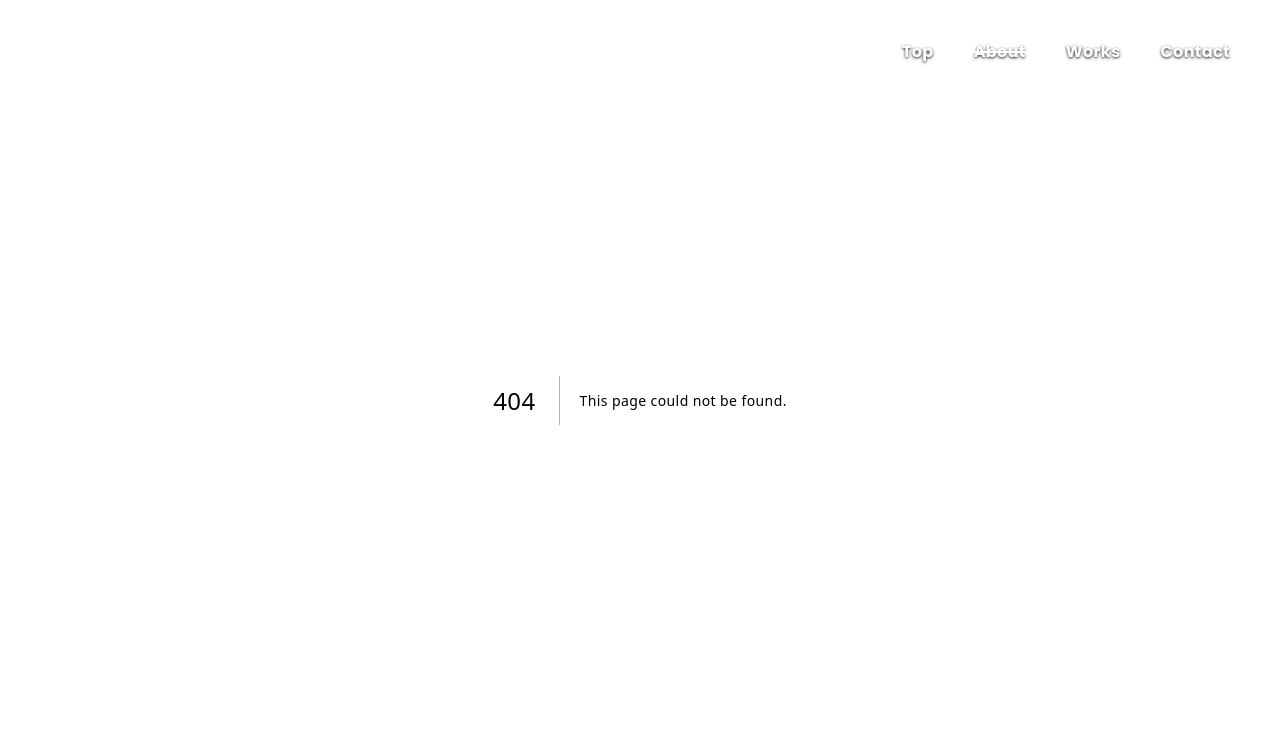
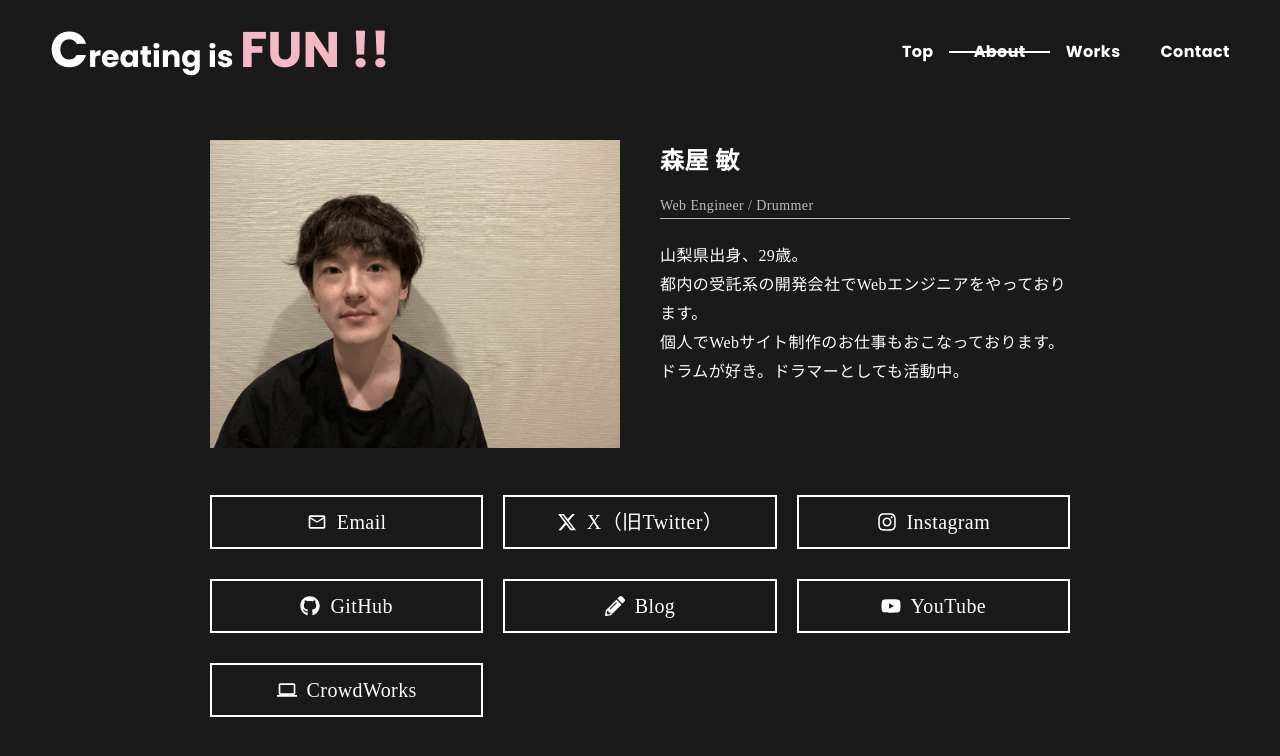
Before and after one commit to Satoshi-Moriya/my-portfolio-site, a Next.js app: page /about in a window 1280 px wide. Before the commit this address had no page. Shown: the top 756 px of the page. Built offline with nearby package versions, Linux system fonts and the light colour scheme.

Commit message:
Aboutページを一旦いい感じにした #27

```diff
--- a/package.json
+++ b/package.json
@@ -14,6 +14,7 @@
     "next": "14.0.4",
     "react": "^18",
     "react-dom": "^18",
+    "react-icons": "^5.2.1",
     "styled-components": "^6.1.6",
     "styled-reset": "^4.5.2",
     "swiper": "^11.0.5"
--- /dev/null
+++ b/src/pages/about.tsx
@@ -0,0 +1,162 @@
+import LogoTitle from '@/components/LogoTitle'
+import { usePageTransition } from '@/components/PageTransitionContext';
+import { motion } from 'framer-motion';
+import React, { useEffect } from 'react'
+import styled from 'styled-components';
+import { MdOutlineEmail } from "react-icons/md";
+import { FaXTwitter } from "react-icons/fa6";
+import { FaInstagram } from "react-icons/fa";
+import { FaGithub } from "react-icons/fa";
+import { FaPencilAlt } from "react-icons/fa";
+import { FaYoutube } from "react-icons/fa";
+import { MdComputer } from "react-icons/md";
+
+
+export default function About() {
+  const { transitionFrom, setTransitionFrom } = usePageTransition();
+
+  useEffect(() => {
+    setTransitionFrom("about");
+  }, []);
+
+  return (
+    <Inner>
+      <LogoTitle />
+      <AboutContents
+        initial={{ opacity: 0 }}
+        animate={{
+          opacity: 1,
+          transition:{ duration: 0.2, delay: 1}
+        }}
+      >
+        <AboutImageWrapper>
+          <img src="/images/about.png" alt="森屋 敏" />
+        </AboutImageWrapper>
+        <AboutTextWrapper>
+          <AboutTitle>
+            <h2>森屋 敏</h2>
+            <p>Web Engineer / Drummer</p>
+          </AboutTitle>
+          <AboutDescription>
+            <p>山梨県出身、29歳。</p>
+            <p>都内の受託系の開発会社でWebエンジニアをやっております。</p>
+            <p>個人でWebサイト制作のお仕事もおこなっております。</p>
+            <p>ドラムが好き。ドラマーとしても活動中。</p>
+          </AboutDescription>
+        </AboutTextWrapper>
+        <AboutExternalLinks>
+          <AboutExternalLink href="https://example.com/" target="_blank" rel="noopener noreferrer">
+            <MdOutlineEmail />
+            <span>Email</span>
+          </AboutExternalLink>
+          <AboutExternalLink href="https://twitter.com/_moriyas" target="_blank" rel="noopener noreferrer">
+            <FaXTwitter />
+            <span>X（旧Twitter）</span>
+          </AboutExternalLink>
+          <AboutExternalLink href="https://example.com/" target="_blank" rel="noopener noreferrer">
+            <FaInstagram />
+            <span>Instagram</span>
+          </AboutExternalLink>
+          <AboutExternalLink href="https://example.com/" target="_blank" rel="noopener noreferrer">
+            <FaGithub />
+            <span>GitHub</span>
+          </AboutExternalLink>
+          <AboutExternalLink href="https://example.com/" target="_blank" rel="noopener noreferrer">
+            <FaPencilAlt />
+            <span>Blog</span>
+          </AboutExternalLink>
+          <AboutExternalLink href="https://example.com/" target="_blank" rel="noopener noreferrer">
+            <FaYoutube />
+            <span>YouTube</span>
+          </AboutExternalLink>
+          <AboutExternalLink href="https://example.com/" target="_blank" rel="noopener noreferrer">
+            <MdComputer />
+            <span>CrowdWorks</span>
+          </AboutExternalLink>
+        </AboutExternalLinks>
+      </AboutContents>
+    </Inner>
+  )
+}
+
+const Inner = styled.div`
+  height: 100%;
+  width: 960px;
+  max-width: 100%;
+  margin: 0 auto;
+`;
+
+const AboutContents = styled(motion.div)`
+  margin-top: 140px; // headerの高さ100pxと余白40px
+  padding: 0 50px;
+  display: grid;
+  grid-template-columns: 1fr 1fr;
+  grid-template-rows: auto auto;
+  gap: 40px;
+`;
+
+const AboutImageWrapper = styled.figure`
+  grid-column: 1 / 2;
+`;
+
+const AboutTextWrapper = styled.div`
+  grid-column: 2 / 3;
+  line-height: 1.8;
+`;
+
+const AboutTitle = styled.div`
+  position: relative;
+
+  h2 {
+    font-weight: 700;
+    font-size: 24px;
+  }
+
+  p {
+    margin-top: 10px;
+    font-size: 14px;
+    opacity: 0.7;
+  }
+
+  &::after {
+    position: absolute;
+    content: "";
+    height: 1px;
+    width: 100%;
+    background: #ffffff;
+    opacity: 0.7;
+  }
+`;
+
+const AboutDescription = styled.div`
+  margin-top: 24px;
+`;
+
+
+const AboutExternalLinks = styled.div`
+  grid-column: 1 / 3;
+  display: grid;
+  grid-template-columns: 1fr 1fr 1fr;
+  gap: 30px 20px;
+  font-size: 20px;
+`;
+
+const AboutExternalLink = styled.a`
+  display: flex;
+  align-items: center;
+  justify-content: center;
+  border: 2px solid #FFFFFF;
+  background-color: #1A1A1A;
+  padding: 10px 20px;
+  transition: background-color 0.5s, color 0.5s;
+
+  &:hover,
+  &:focus {
+    background-color: #FFFFFF;
+    color: #1A1A1A;
+  }
+
+  svg {
+    margin-right: 10px;
+  }
+`;
```
Also changed, not shown: public/images/about.png (added), 1 other file (tests, documents, lock files or other folders).
